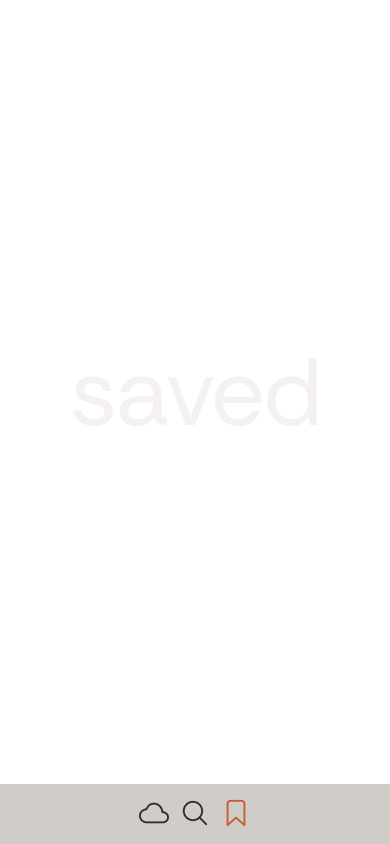
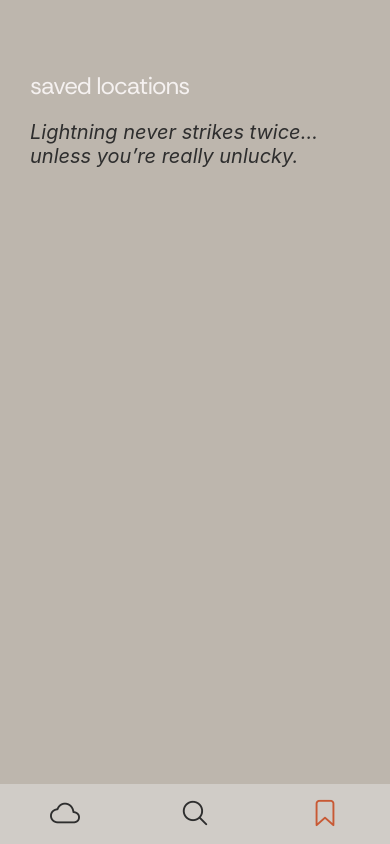
Before and after one commit to ssupix/whether-app, a React Native app: screen /SavedLocations in a window 390 px wide. Built offline with nearby package versions, Linux system fonts and the light colour scheme.

Commit message:
stack navigator + details screen

```diff
--- a/App.js
+++ b/App.js
@@ -1,25 +1,60 @@
-import { StatusBar } from 'expo-status-bar';
-import { StyleSheet, View } from 'react-native';
+import React from 'react';
 import { NavigationContainer } from '@react-navigation/native';
 import { createBottomTabNavigator } from '@react-navigation/bottom-tabs';
+import { createStackNavigator } from '@react-navigation/stack';
 import { SafeAreaProvider } from 'react-native-safe-area-context';
 import { Ionicons } from '@expo/vector-icons';
 
-// fonts
+// Fonts
 import { useFonts } from 'expo-font';
 
-// theme
-import { ThemeProvider, Text } from '@rneui/themed';
+// Theme
+import { ThemeProvider } from '@rneui/themed';
 import { theme } from './style/theme';
 
-// Import each tab
+// Import Screens
 import Home from './components/Home';
 import Search from './components/Search';
 import SavedLocations from './components/SavedLocations';
 import Details from './components/Details';
 
 const Tab = createBottomTabNavigator();
+const Stack = createStackNavigator();
 
+// Tab Navigator
+const TabNavigator = () => (
+  <Tab.Navigator
+    screenOptions={({ route }) => ({
+      tabBarIcon: ({ color }) => {
+        let iconName;
+        if (route.name === 'Home') {
+          iconName = 'cloud-outline';
+        } else if (route.name === 'Search') {
+          iconName = 'search-outline';
+        } else if (route.name === 'SavedLocations') {
+          iconName = 'bookmark-outline';
+        }
+        return <Ionicons name={iconName} size={30} color={color} />;
+      },
+      tabBarActiveTintColor: theme.colors.orange,
+      tabBarInactiveTintColor: theme.colors.darkGrey,
+      tabBarStyle: {
+        backgroundColor: '#D0CCC7',
+        borderTopWidth: 0,
+        height: 60,
+        paddingTop: 10,
+      },
+      tabBarShowLabel: false,
+      headerShown: false,
+    })}
+  >
+    <Tab.Screen name="Home" component={Home} />
+    <Tab.Screen name="Search" component={Search} />
+    <Tab.Screen name="SavedLocations" component={SavedLocations} />
+  </Tab.Navigator>
+);
+
+// App Component
 const App = () => {
   let [fontsLoaded] = useFonts({
     'RethinkSans_Normal': require('./assets/fonts/RethinkSans-VariableFont_wght.ttf'),
@@ -34,39 +69,22 @@ const App = () => {
     <ThemeProvider theme={theme}>
       <SafeAreaProvider>
         <NavigationContainer>
-          <Tab.Navigator
-            screenOptions={({ route }) => ({
-              tabBarIcon: ({ focused, color, size }) => {
-                let iconName;
-
-                if (route.name === 'Home') {
-                  iconName = 'cloud-outline';
-                } else if (route.name === 'Search') {
-                  iconName = 'search-outline';
-                } else if (route.name === 'SavedLocations') {
-                  iconName = 'bookmark-outline';
-                }
-
-                // Return the appropriate Ionicons
-                return <Ionicons name={iconName} size={30} color={color} />;
-              },
-              tabBarActiveTintColor: theme.colors.orange,
-              tabBarInactiveTintColor: theme.colors.darkGrey,
-              headerShown: false, // Optionally hide header for all screens
-              tabBarShowLabel: false,
-              tabBarStyle: {
-                backgroundColor: '#D0CCC7',
-                borderTopWidth: 0,
-                alignItems: 'center',
-                paddingTop: 10,
-                height: 60,
-              },
-            })}
-          >
-            <Tab.Screen name="Home" component={Home} />
-            <Tab.Screen name="Search" component={Search} />
-            <Tab.Screen name="SavedLocations" component={SavedLocations} />
-          </Tab.Navigator>
+          <Stack.Navigator>
+            <Stack.Screen
+              name="Tabs"
+              component={TabNavigator}
+              options={{ headerShown: false }}
+            />
+            <Stack.Screen
+              name="Details"
+              component={Details}
+              options={({ route }) => ({
+                title: route.params.item.name, // Dynamically set the title
+                headerStyle: { backgroundColor: theme.colors.grey },
+                headerTintColor: theme.colors.white,
+              })}
+            />
+          </Stack.Navigator>
         </NavigationContainer>
       </SafeAreaProvider>
     </ThemeProvider>
--- a/components/Details.js
+++ b/components/Details.js
@@ -1,23 +1,121 @@
-import { StatusBar } from 'expo-status-bar';
-import { StyleSheet,  View } from 'react-native';
+import React from 'react';
+import { StyleSheet, View, Image } from 'react-native';
+import { Ionicons } from '@expo/vector-icons';
+
+import orange from '../assets/png/orange.png';
+import blue from '../assets/png/blue.png';
+import yellow from '../assets/png/yellow.png';
 
 import { Text } from '@rneui/themed';
+import { theme } from '../style/theme';
 
-export default function DetailsScreen() {
+export default function Details({ route }) {
+    const { item } = route.params;
 
     return (
-        <View style={styles.container}>
-            <Text h1>whether</Text>
-            <StatusBar style="auto" />
+        <View style={styles.main}>
+
+            <View style={styles.circle}>
+                <Image source={orange} style={styles.image} />
+            </View>
+
+            <View style={styles.header}>
+                <Text h2>{item.name}</Text>
+                <Ionicons name="heart-outline" size={30} color="white"/>
+            </View>
+            <View style={styles.container}>
+                <Text h1>{item.temperature}°</Text>
+                <Text style={styles.description}>{item.type}</Text>
+            </View>
+            <View style={styles.dataSection}>
+                <View style={styles.dataRow}>
+                    <View style={styles.data}>
+                        <Text h3>wind speed</Text>
+                        <Text style={theme.components.Text.bodyStyle}>17km/h</Text>
+                    </View>
+                    <View style={styles.data}>
+                        <Text h3>wind speed</Text>
+                        <Text style={theme.components.Text.bodyStyle}>17km/h</Text>
+                    </View>
+                </View>
+                <View style={styles.dataRow}>
+                    <View style={styles.data}>
+                        <Text h3>wind speed</Text>
+                        <Text style={theme.components.Text.bodyStyle}>17km/h</Text>
+                    </View>
+                    <View style={styles.data}>
+                        <Text h3>wind speed</Text>
+                        <Text style={theme.components.Text.bodyStyle}>17km/h</Text>
+                    </View>
+                </View>
+            </View>
         </View>
     );
 }
 
 const styles = StyleSheet.create({
+    main: {
+        padding: 30,
+        flex: 1,
+        backgroundColor: theme.colors.grey,
+    },
+    image: {
+        width: 100,
+        height: 100,
+    },
+    header: {
+        flex: 1,
+        flexDirection: 'row',
+        justifyContent: 'space-between',
+        maxHeight: 30,
+        marginTop: 40,
+        color: '#F5F1F0'
+    },
     container: {
+        position: 'relative',
+        width: '100%',
         flex: 1,
-        backgroundColor: '#fff',
+        flexDirection: 'column',
         alignItems: 'center',
         justifyContent: 'center',
+        textAlign: 'center',
+        tintColor: '#F5F1F0',
+    },
+    circle: {
+        position: 'absolute',
+        width: "110%",
+        flex: 1,
+        justifyContent: 'center',
+        alignItems: 'center',
+    },
+    image: {
+        width: 500,
+    },
+    description: {
+        color: '#F5F1F0',
+        fontSize: 20,
+        fontFamily: 'RethinkSans_Normal',
+        textTransform: 'lowercase',
+        fontWeight: 'regular',
+        letterSpacing: -.8,
+    },
+    dataSection: {
+        flex: 1,
+        flexDirection: 'column',
+        justifyContent: 'flex-end',
+        gap: 0,
+        paddingBottom: 40,
+    },
+    dataRow: {
+        width: '100%',
+        flex: 1,
+        flexDirection: 'row',
+        alignItems: 'flex-end',
+        justifyContent: 'space-between',
+        maxHeight: 100,
+    },
+    data: {
+        flex: 1,
+        alignItems: 'flex-start',
     },
 });
--- a/components/SavedLocations.js
+++ b/components/SavedLocations.js
@@ -1,23 +1,47 @@
-import { StatusBar } from 'expo-status-bar';
-import { StyleSheet,  View } from 'react-native';
-
+import React, { useEffect, useState } from 'react';
+import { StyleSheet, View } from 'react-native';
 import { Text } from '@rneui/themed';
+import { theme } from '../style/theme';
+import { weatherQuotes } from '../data/weatherQuotes';
 
 export default function SavedLocationsScreen() {
+    const [quote, setQuote] = useState('');
+
+    useEffect(() => {
+        // Select a random quote on component mount
+        const randomQuote = weatherQuotes[Math.floor(Math.random() * weatherQuotes.length)];
+        setQuote(randomQuote);
+    }, []);
 
     return (
-        <View style={styles.container}>
-            <Text h1>saved</Text>
-            <StatusBar style="auto" />
+        <View style={styles.main}>
+            <View style={styles.header}>
+                <Text h2>Saved Locations</Text>
+            </View>
+            <View>
+                <Text style={styles.quote}>{quote}</Text>
+            </View>
         </View>
     );
 }
 
 const styles = StyleSheet.create({
-    container: {
+    main: {
+        padding: 30,
         flex: 1,
-        backgroundColor: '#fff',
-        alignItems: 'center',
-        justifyContent: 'center',
+        backgroundColor: theme.colors.grey,
+    },
+    header: {
+        flex: 1,
+        flexDirection: 'row',
+        justifyContent: 'space-between',
+        maxHeight: 30,
+        marginTop: 40,
+    },
+    quote: {
+        fontSize: 20,
+        color: theme.colors.darkGrey,
+        fontStyle: 'italic',
+        marginTop: 20,
     },
 });
--- /dev/null
+++ b/data/weatherQuotes.js
@@ -0,0 +1,12 @@
+export const weatherQuotes = [
+    "I wanted to catch fog, but I mist...",
+    "I tried to make a joke about the wind, but it blows.",
+    "You know it’s cold outside when you go outside and it’s cold.",
+    "Clouds are just nature’s way of throwing shade.",
+    "The best thing one can do when it’s raining is to let it rain.",
+    "Lightning never strikes twice... unless you’re really unlucky.",
+    "I told my umbrella we weren’t working out. It was too shady.",
+    "Weather forecast for tonight: dark.",
+    "The sun and I had a fight, but it burned me.",
+    "My snowman’s career? A total meltdown."
+];
--- a/style/theme.js
+++ b/style/theme.js
@@ -42,7 +42,7 @@ export const theme = createTheme ({
                 fontFamily: 'RethinkSans_Normal',
                 textTransform: 'lowercase',
                 fontWeight: 'regular',
-                letterSpacing: -2.5,
+                letterSpacing: -.5,
             },
             bodyStyle: {
                 fontSize: 20,
```
Also changed, not shown: package.json (+4 -3 lines), 1 other file (tests, documents, lock files or other folders).
